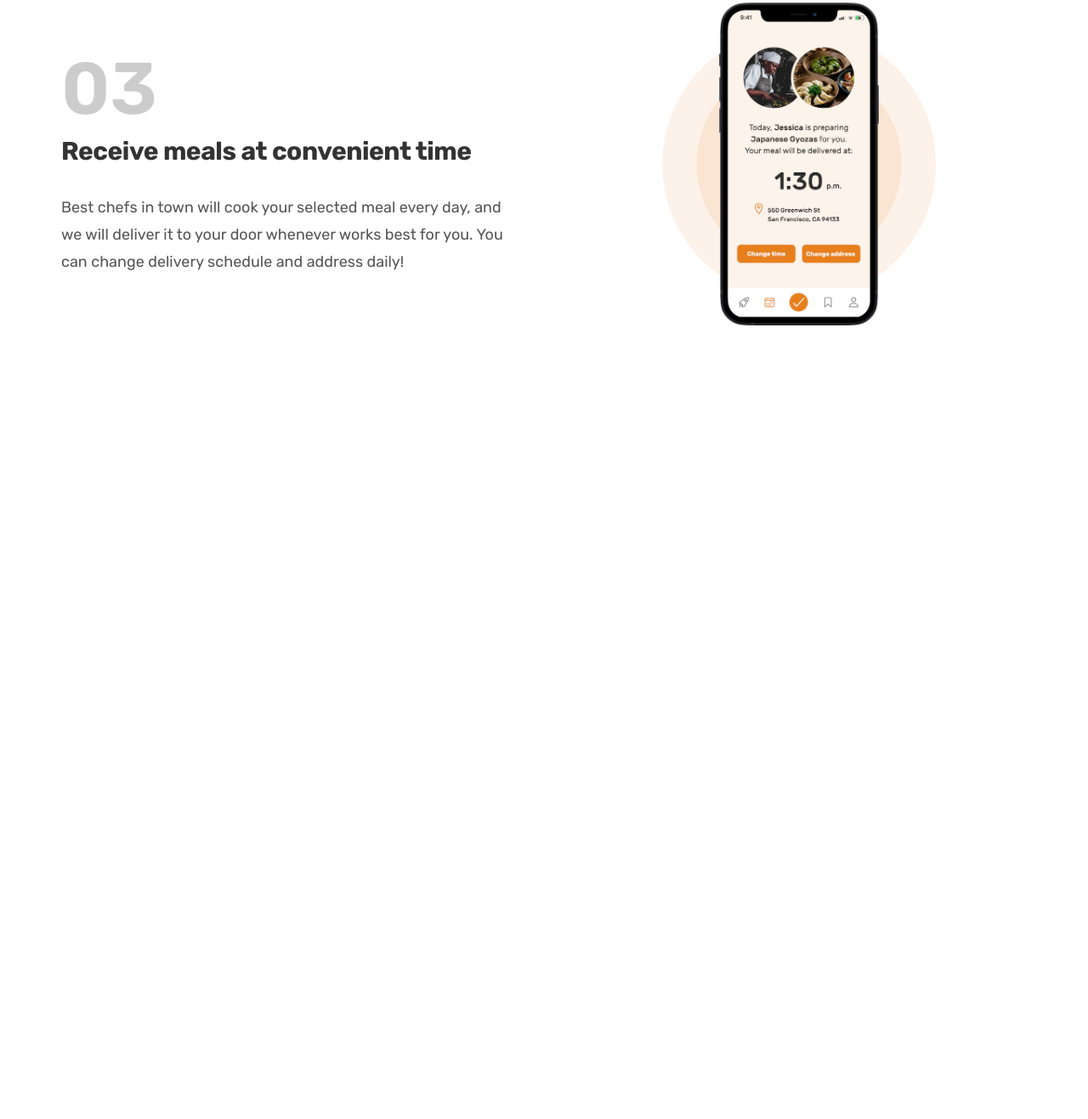
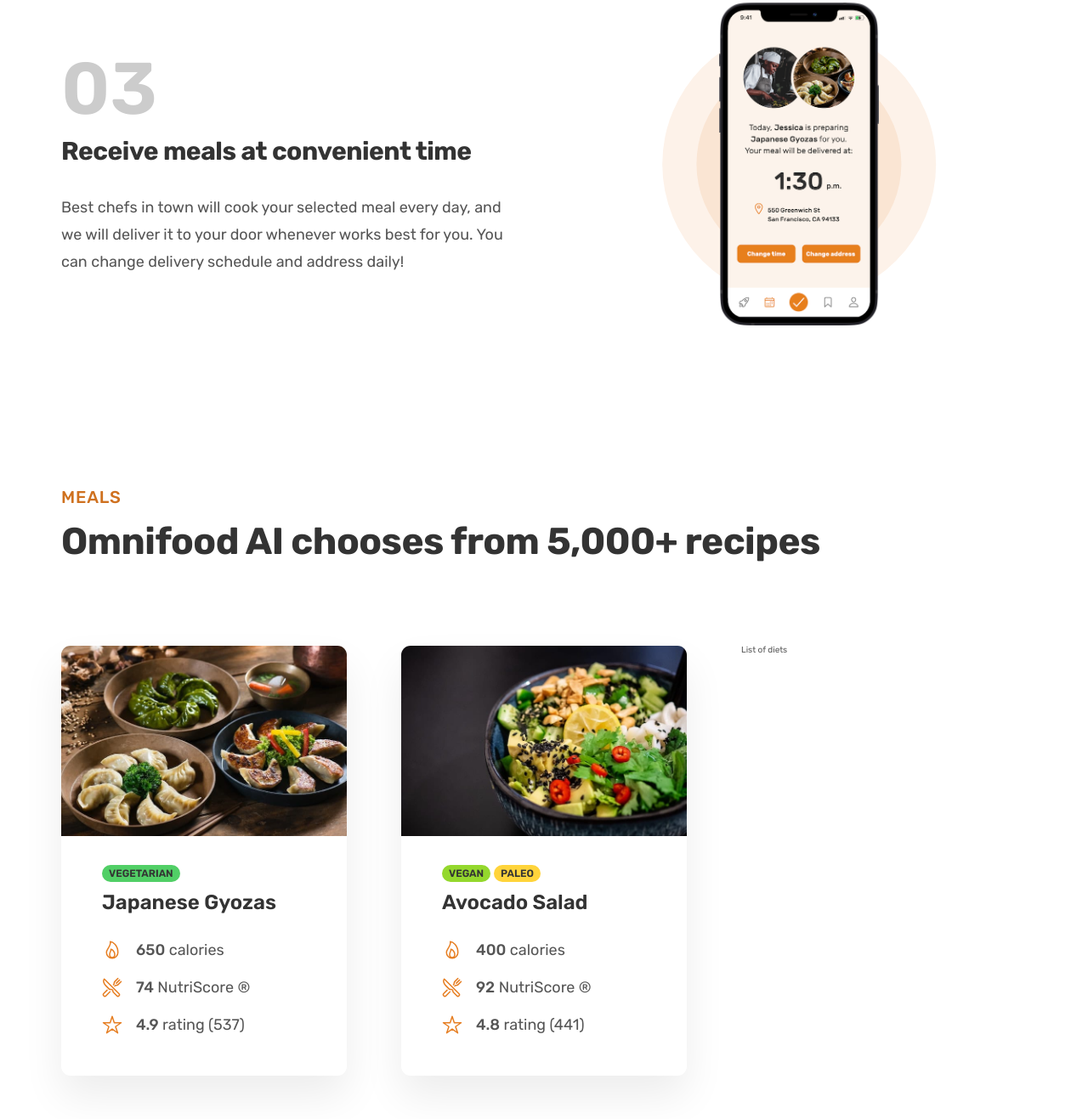
Before and after one commit to LasekM/Omnifood-Projekt, a plain HTML site: page index.html in a window 1280 px wide. Shown: the part 2138-3455 px from the top of the page at 85% size. Before the commit the page ends 2617 px from the top, so only its background shows below. Drawn offline with nearby package versions, Linux system fonts and the light colour scheme.

Commit message:
meals section - 2 meals

```diff
--- a/css/general.css
+++ b/css/general.css
@@ -37,6 +37,7 @@ paragraph default: 1.6
 --- 06 BORDER-RADIUS
 
 default: 9px
+11px
 
 ---07 WHITESPACES
 
@@ -61,6 +62,7 @@ body {
   font-weight: 400;
   color: #555;
 }
+
 /**********************/
 /* GENERAL REUSABLE COMPONENTS */
 /**********************/
@@ -169,3 +171,7 @@ body {
 .grid-center-v {
   align-items: center;
 }
+
+strong {
+  font-weight: 500;
+}
--- a/css/style.css
+++ b/css/style.css
@@ -203,3 +203,80 @@
   background-color: #fae5d3;
   z-index: -1;
 }
+
+/**********************/
+/* MEALS SECTION */
+/**********************/
+
+.section-meals {
+  padding: 9.6rem 0;
+}
+
+.meal {
+  box-shadow: 0 2.4rem 4.8rem rgba(0, 0, 0, 0.075);
+  border-radius: 11px;
+  overflow: hidden;
+}
+
+.meal-content {
+  padding: 3.2rem 4.8rem 4.8rem 4.8rem;
+}
+
+.meal-tags {
+  margin-bottom: 1.2rem;
+  display: flex;
+  gap: 0.4rem;
+}
+
+.tag {
+  display: inline-block;
+  padding: 0.4rem 0.8rem;
+  font-size: 1.2rem;
+  font-weight: 600;
+  text-transform: uppercase;
+  color: #333;
+  border-radius: 100rem;
+}
+
+.tag--vegatarian {
+  background-color: #51cf66;
+}
+
+.tag--vegan {
+  background-color: #94d82d;
+}
+
+.tag--paleo {
+  background-color: #ffd43b;
+}
+
+.meal-title {
+  font-size: 2.4rem;
+  color: #333;
+  font-weight: 600;
+  margin-bottom: 3.2rem;
+}
+
+.meal-img {
+  width: 100%;
+}
+
+.meal-attributes {
+  list-style: none;
+  display: flex;
+  flex-direction: column;
+  gap: 2rem;
+}
+
+.meal-attribute {
+  font-size: 1.8rem;
+  display: flex;
+  align-items: center;
+  gap: 1.6rem;
+}
+
+.meal-icon {
+  height: 2.4rem;
+  width: 2.4rem;
+  color: #e67e22;
+}
--- a/index.html
+++ b/index.html
@@ -12,6 +12,15 @@
     />
     <link rel="stylesheet" href="css/general.css" />
     <link rel="stylesheet" href="css/style.css" />
+
+    <script
+      type="module"
+      src="https://unpkg.com/ionicons@5.5.2/dist/ionicons/ionicons.esm.js"
+    ></script>
+    <script
+      nomodule
+      src="https://unpkg.com/ionicons@5.5.2/dist/ionicons/ionicons.js"
+    ></script>
 
     <title>Omnifood</title>
   </head>
@@ -146,6 +155,79 @@
           </div>
         </div>
       </section>
+
+      <section class="section-meals">
+        <div class="container">
+          <span class="subheading">Meals</span>
+          <h2 class="heading-secondary">
+            Omnifood AI chooses from 5,000+ recipes
+          </h2>
+        </div>
+        <div class="container grid grid--3--cols">
+          <div class="meal">
+            <img
+              src="img/meals/meal-1.jpg"
+              class="meal-img"
+              alt="Japanese Gyozas"
+            />
+            <div class="meal-content">
+              <div class="meal-tags">
+                <span class="tag tag--vegatarian">Vegetarian</span>
+              </div>
+              <p class="meal-title">Japanese Gyozas</p>
+              <ul class="meal-attributes">
+                <li class="meal-attribute">
+                  <ion-icon class="meal-icon" name="flame-outline"></ion-icon>
+                  <span><strong>650</strong> calories</span>
+                </li>
+                <li class="meal-attribute">
+                  <ion-icon
+                    class="meal-icon"
+                    name="restaurant-outline"
+                  ></ion-icon>
+                  <span><strong>74</strong> NutriScore &reg;</span>
+                </li>
+                <li class="meal-attribute">
+                  <ion-icon class="meal-icon" name="star-outline"></ion-icon>
+                  <span><strong>4.9</strong> rating (537)</span>
+                </li>
+              </ul>
+            </div>
+          </div>
+          <div class="meal">
+            <img
+              src="img/meals/meal-2.jpg"
+              class="meal-img"
+              alt="Avocado Salad"
+            />
+            <div class="meal-content">
+              <div class="meal-tags">
+                <span class="tag tag--vegan">Vegan</span>
+                <span class="tag tag--paleo">Paleo</span>
+              </div>
+              <p class="meal-title">Avocado Salad</p>
+              <ul class="meal-attributes">
+                <li class="meal-attribute">
+                  <ion-icon class="meal-icon" name="flame-outline"></ion-icon>
+                  <span><strong>400</strong> calories</span>
+                </li>
+                <li class="meal-attribute">
+                  <ion-icon
+                    class="meal-icon"
+                    name="restaurant-outline"
+                  ></ion-icon>
+                  <span><strong>92</strong> NutriScore &reg;</span>
+                </li>
+                <li class="meal-attribute">
+                  <ion-icon class="meal-icon" name="star-outline"></ion-icon>
+                  <span><strong>4.8</strong> rating (441)</span>
+                </li>
+              </ul>
+            </div>
+          </div>
+          <div class="list">List of diets</div>
+        </div>
+      </section>
     </main>
   </body>
 </html>
```
